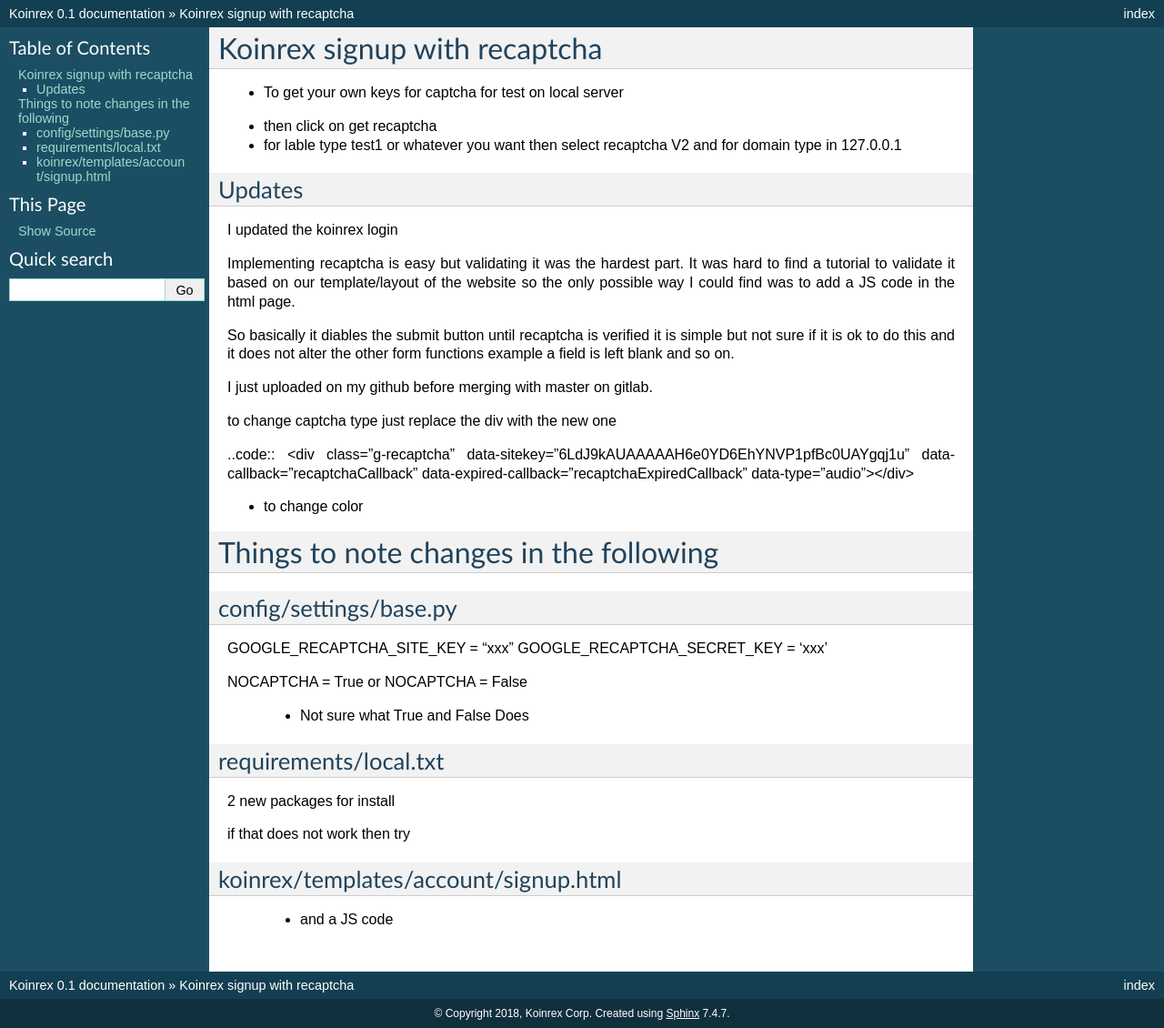
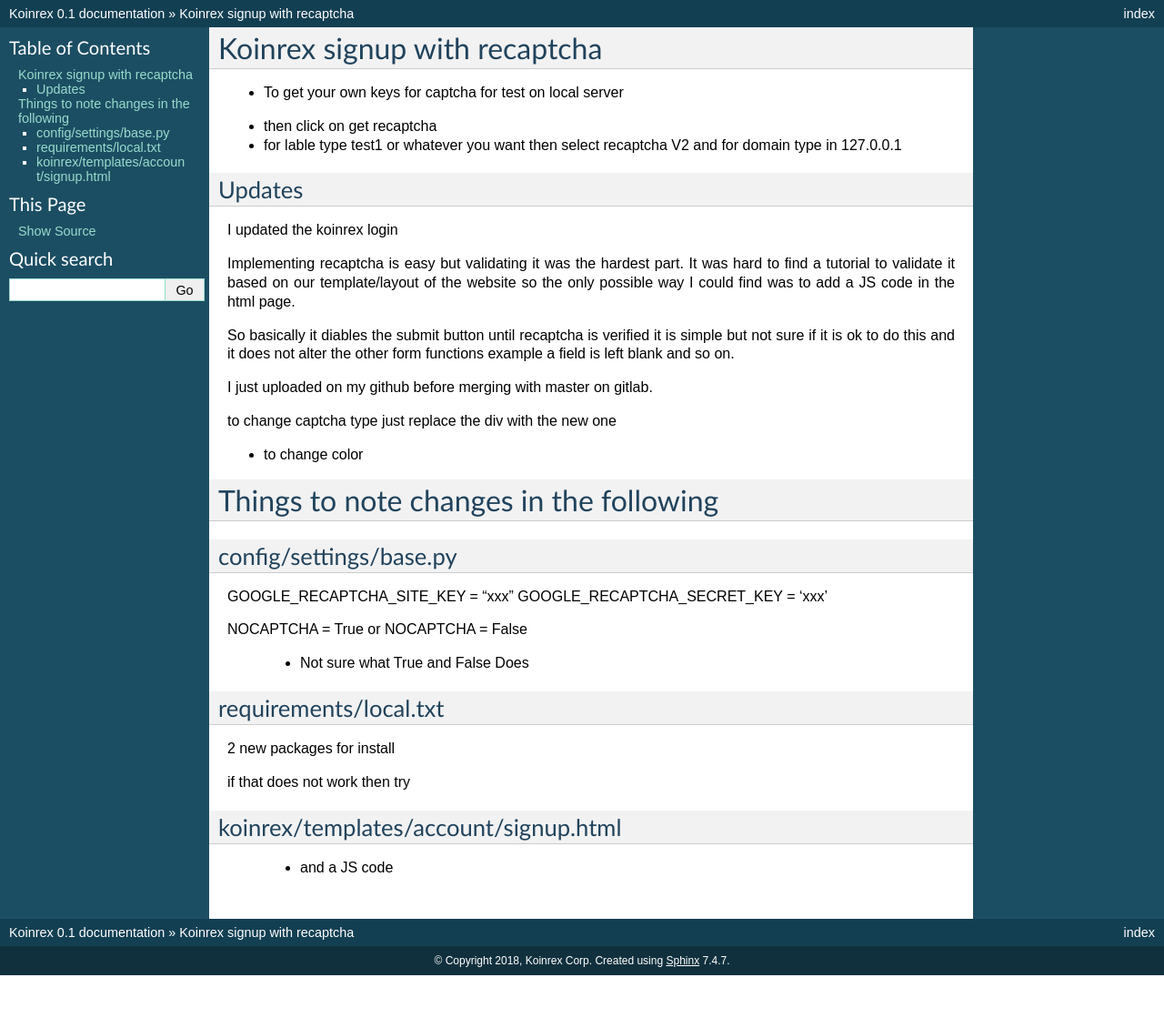
Before and after one commit to omporter/Koinrex, a Sphinx documentation site: the page built from docs/captcha/README.rst, in a window 1280 px wide. Shown: the whole page at 91% size. Built offline with Sphinx 7.4.7, drawn with Linux system fonts in a browser that asks for light colours; pages that are not in the unit, such as notebooks, are missing from menus; after the commit the page ends 1072 px from its top, so only the background shows below that.

Commit message:
updated files and fixed readme.rst

```diff
--- a/docs/captcha/README.rst
+++ b/docs/captcha/README.rst
@@ -2,13 +2,13 @@
 Koinrex signup with recaptcha
 =============================
 
-- To get your own keys for captcha for test on local server
+* To get your own keys for captcha for test on local server
 
 .. _google recaptcha: https://www.google.com/recaptcha/intro/android.html
 
-- then click on get recaptcha
+* then click on get recaptcha
 
-- for lable type test1 or whatever you want then select recaptcha V2 and for domain type in 127.0.0.1
+* for lable type test1 or whatever you want then select recaptcha V2 and for domain type in 127.0.0.1
 
 Updates
 -------
@@ -26,13 +26,13 @@
 
 
 
-.. code:: <div class="g-recaptcha" data-sitekey="6LdJ9kAUAAAAAH6e0YD6EhYNVP1pfBc0UAYgqj1u" data-callback="recaptchaCallback" data-expired-callback="recaptchaExpiredCallback" data-type="image"></div>
+.. code:: html <div class="g-recaptcha" data-sitekey="6LdJ9kAUAAAAAH6e0YD6EhYNVP1pfBc0UAYgqj1u" data-callback="recaptchaCallback" data-expired-callback="recaptchaExpiredCallback" data-type="image"></div>
 
-..code:: <div class="g-recaptcha" data-sitekey="6LdJ9kAUAAAAAH6e0YD6EhYNVP1pfBc0UAYgqj1u" data-callback="recaptchaCallback" data-expired-callback="recaptchaExpiredCallback" data-type="audio"></div>
+.. code:: html <div class="g-recaptcha" data-sitekey="6LdJ9kAUAAAAAH6e0YD6EhYNVP1pfBc0UAYgqj1u" data-callback="recaptchaCallback" data-expired-callback="recaptchaExpiredCallback" data-type="audio"></div>
 
 - to change color
 
-.. code:: <div class="g-recaptcha" data-sitekey="6LdJ9kAUAAAAAH6e0YD6EhYNVP1pfBc0UAYgqj1u" data-callback="recaptchaCallback" data-expired-callback="recaptchaExpiredCallback" data-type="image" data-theme="dark"></div>
+.. code:: html <div class="g-recaptcha" data-sitekey="6LdJ9kAUAAAAAH6e0YD6EhYNVP1pfBc0UAYgqj1u" data-callback="recaptchaCallback" data-expired-callback="recaptchaExpiredCallback" data-type="image" data-theme="dark"></div>
 
 
 Things to note changes in the following
```
